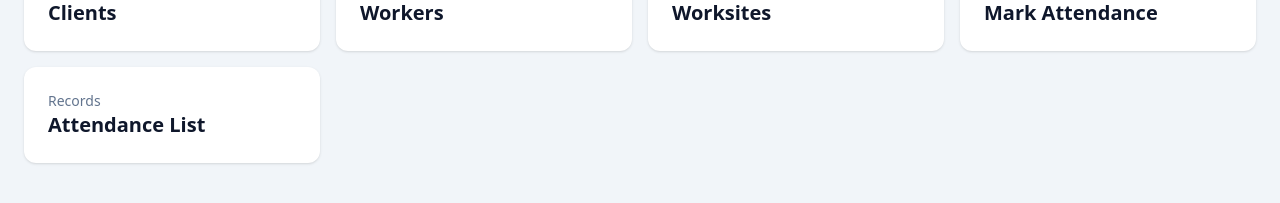
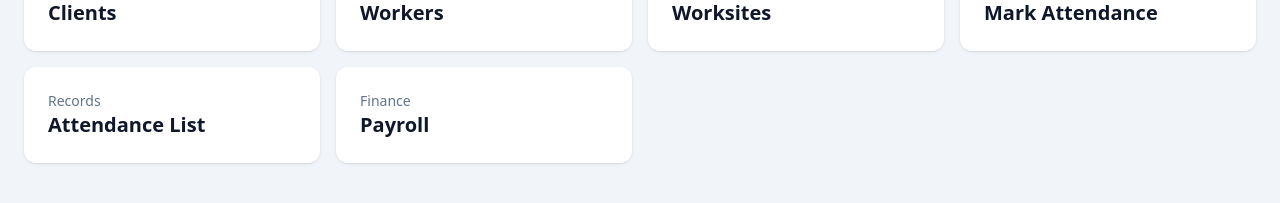
Before and after one commit to ashurohom/ap-constructions-frontend, a React (Vite) app in the folder ap-construtions/: page /dashboard in a window 1280 px wide. Shown: the part 189-392 px from the top of the page. Built offline with nearby package versions, Linux system fonts and the light colour scheme; sample sign-in values are in the browser's storage.

Commit message:
add payroll dashboard screen

```diff
--- a/ap-construtions/src/pages/Dashboard.jsx
+++ b/ap-construtions/src/pages/Dashboard.jsx
@@ -66,6 +66,17 @@ const Dashboard = () => {
           </button>
 
 
+          <button
+            onClick={() => navigate("/payroll")}
+            className="bg-white p-6 rounded-xl shadow hover:shadow-md transition text-left"
+          >
+            <p className="text-sm text-slate-500">Finance</p>
+            <p className="text-xl font-semibold text-slate-900">
+              Payroll
+            </p>
+          </button>
+
+
         </div>
       </div>
     </>
```
